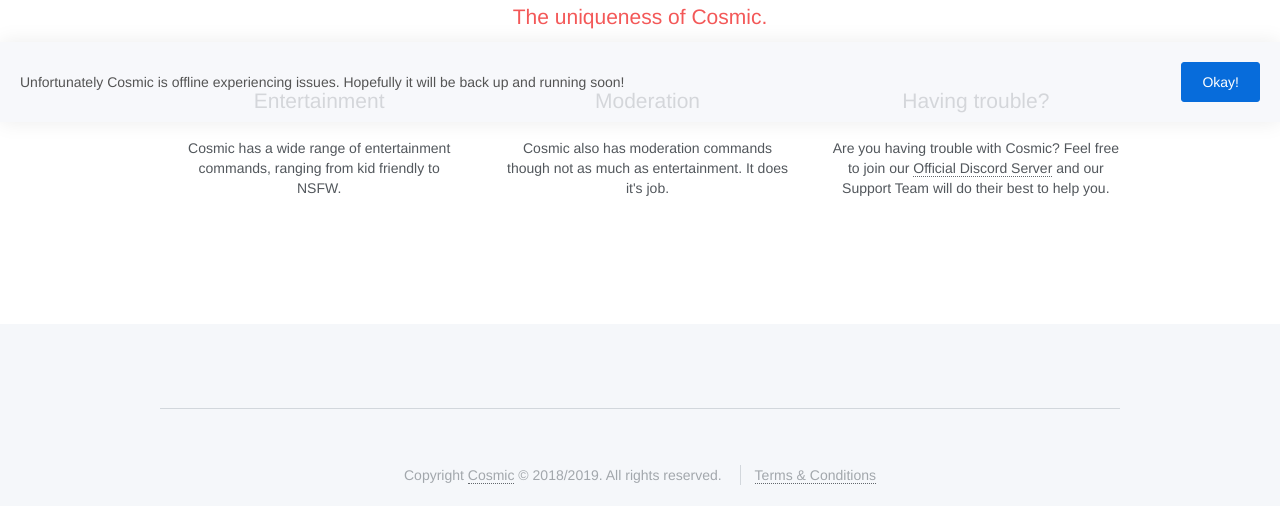
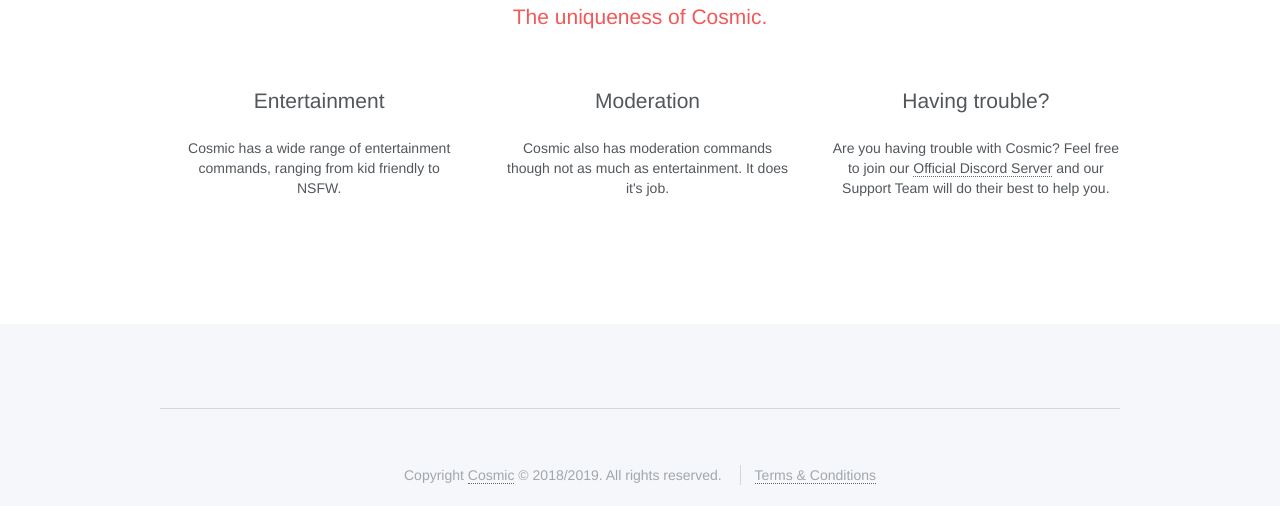
Before and after one commit to evapey/evapey.github.io, a plain HTML site: page index.html in a window 1280 px wide. Shown: the part 678-1184 px from the top of the page. Drawn offline with Linux system fonts and the light colour scheme.

Commit message:
Update index.html

```diff
--- a/index.html
+++ b/index.html
@@ -200,15 +200,5 @@
 	});
 </script>
 
-  <div class="cookie-wrapper">
-  <div class="cookie-text-wrapper">
-    <p class="cookie-text">Unfortunately Cosmic is offline experiencing issues. Hopefully it will be back up and running soon!
-    </p>
-  </div>
-  <div class="cookie-button-wrapper">
-    <a class="cookie-button">Okay!</a>
-  </div>
-</div>
-
 </body>
 </html>
```
